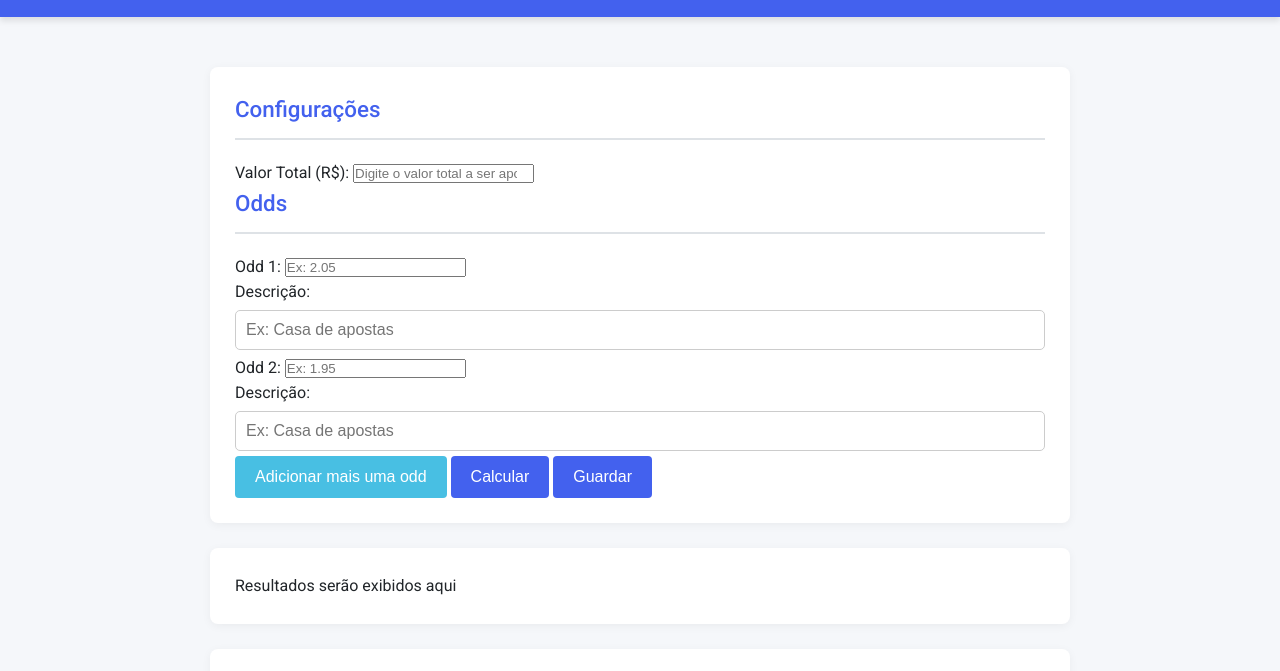
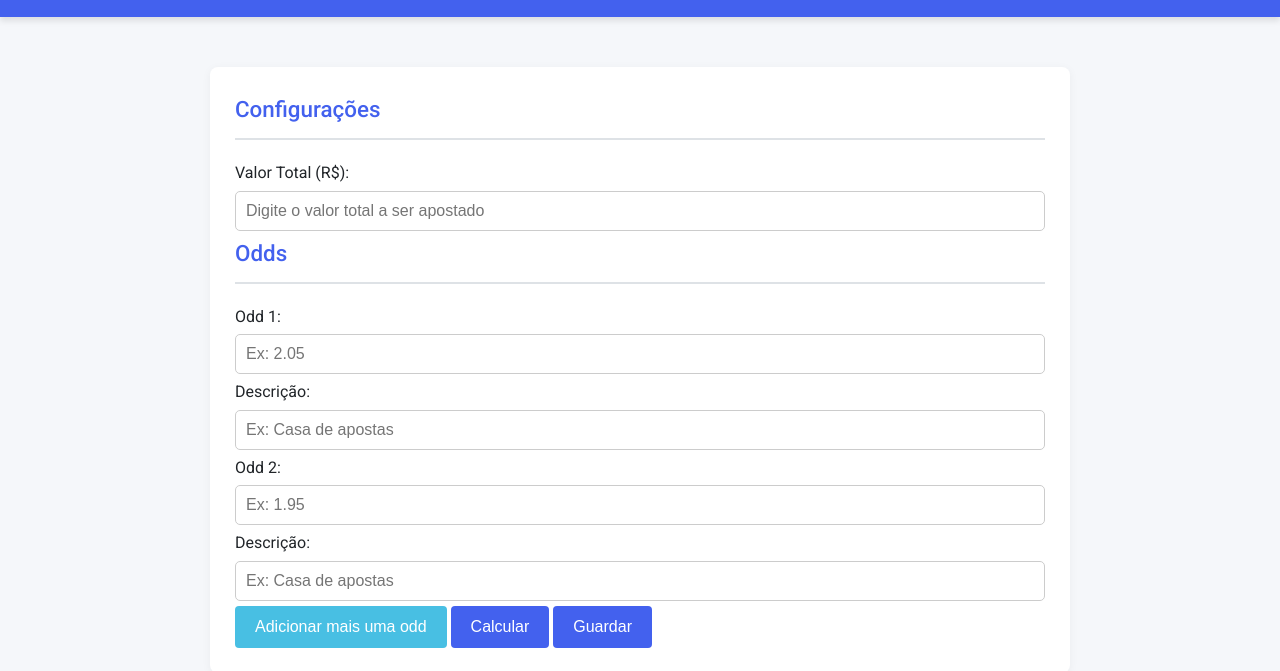
Before and after one commit to alexandretimachado/calculadora-arbitragem-online, a plain HTML site: page index.html in a window 1280 px wide. Shown: the part 119-790 px from the top of the page. Drawn offline with Linux system fonts and the light colour scheme.

Commit message:
Update styles.css

```diff
--- a/styles.css
+++ b/styles.css
@@ -27,7 +27,7 @@ body {
 }
 
 /* Estilos dos inputs */
-input[type="text"], input[type="password"], input[type="email"] {
+input[type="text"], input[type="number"], input[type="email"] {
     width: 100%;
     padding: 10px;
     margin: 5px 0;
```
